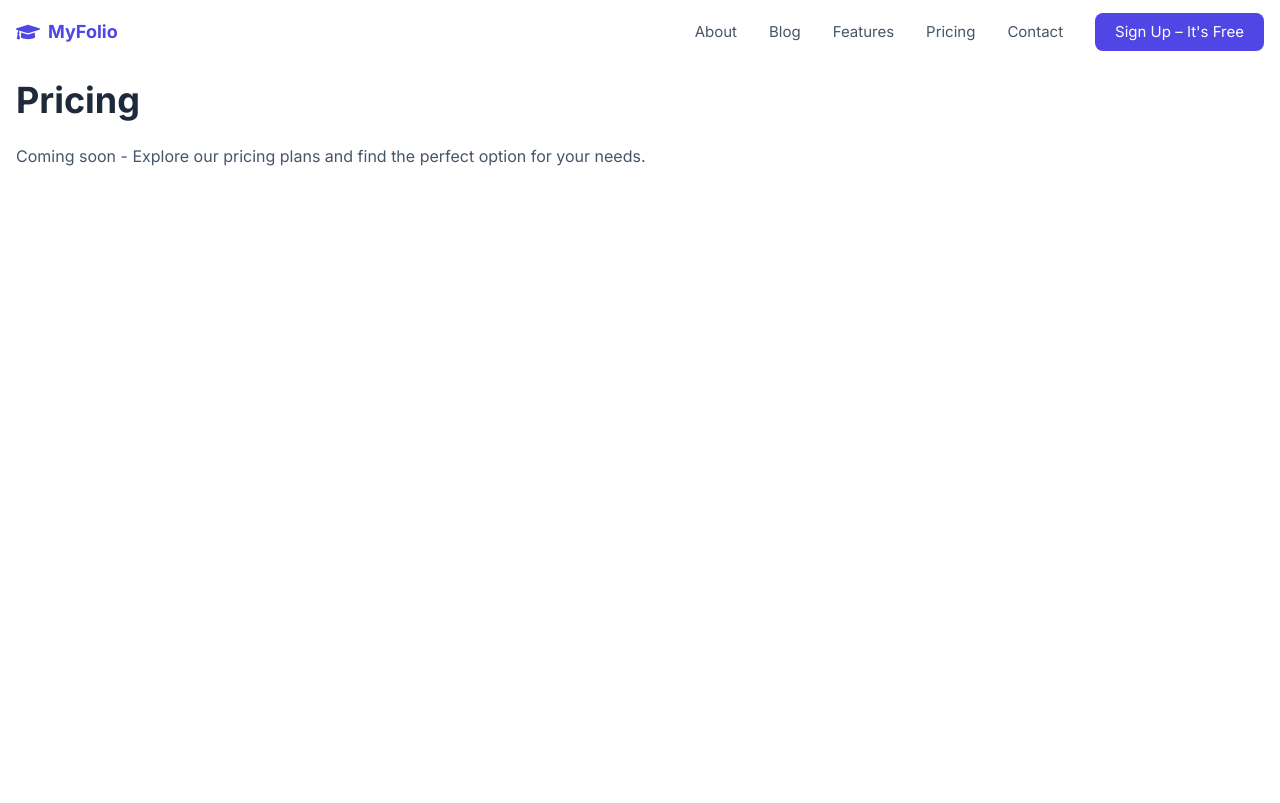
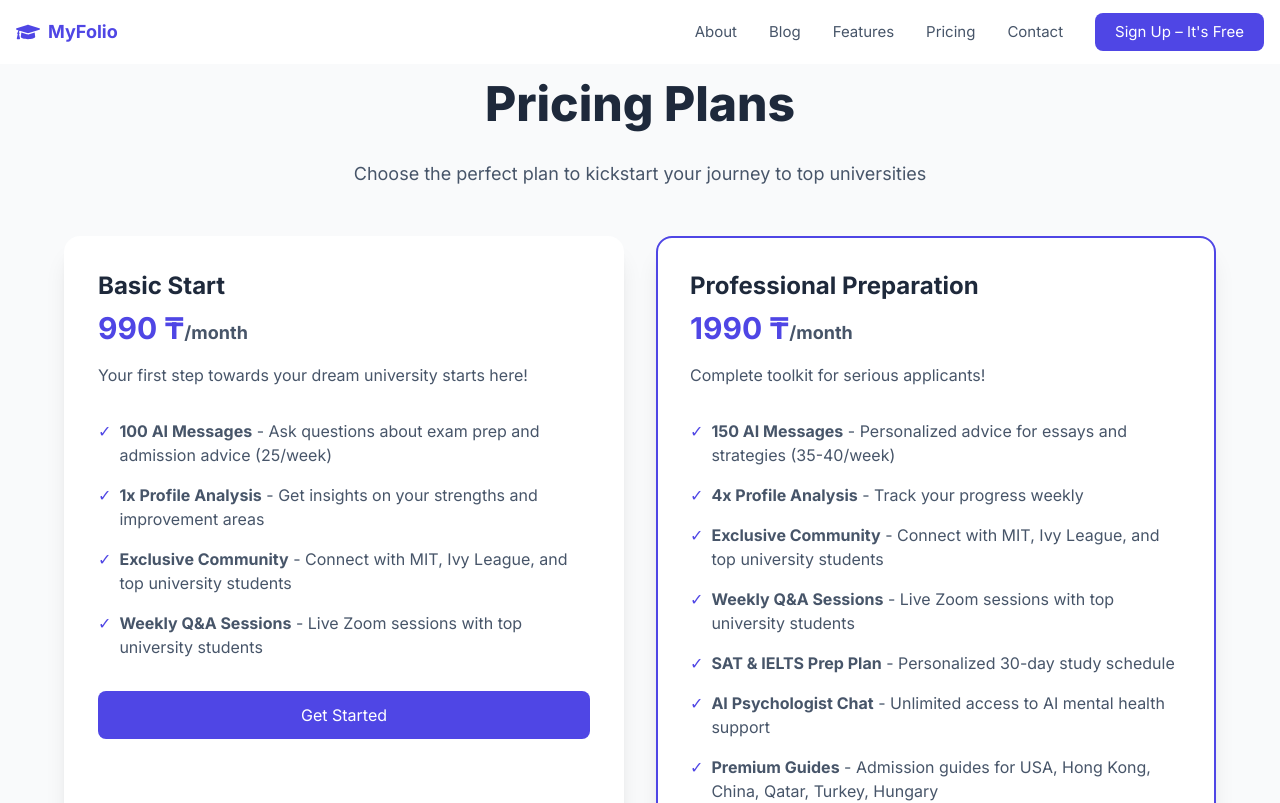
Before and after one commit to amiroesh1/myfolio_final, a Next.js app: page /pricing in a window 1280 px wide. Shown: the top 803 px of the page. Built offline with nearby package versions, Linux system fonts and the light colour scheme.

Commit message:
Update page.tsx

```diff
--- a/app/pricing/page.tsx
+++ b/app/pricing/page.tsx
@@ -1,10 +1,104 @@
+"use client";
+
 export default function Pricing() {
   return (
-    <div className="container mx-auto px-4 py-20">
-      <h1 className="text-4xl font-bold text-[#1E293B] mb-6">Pricing</h1>
-      <p className="text-[#475569] max-w-3xl">
-        Coming soon - Explore our pricing plans and find the perfect option for your needs.
+    <div className="container mx-auto px-4 py-20 bg-gray-50">
+      <h1 className="text-5xl font-extrabold text-[#1E293B] mb-8 text-center">Pricing Plans</h1>
+      <p className="text-[#475569] max-w-2xl mx-auto text-center text-lg mb-12">
+        Choose the perfect plan to kickstart your journey to top universities
       </p>
+
+      <div className="grid md:grid-cols-2 gap-8 max-w-6xl mx-auto">
+        {/* Basic Plan */}
+        <div className="bg-white rounded-2xl shadow-xl p-8 border-2 border-transparent hover:border-[#4F46E5] transition-all">
+          <div className="mb-8">
+            <h2 className="text-2xl font-bold text-[#1E293B] mb-2">Basic Start</h2>
+            <div className="text-3xl font-bold text-[#4F46E5] mb-4">
+              990 ₸<span className="text-lg text-[#475569]">/month</span>
+            </div>
+            <p className="text-[#475569]">Your first step towards your dream university starts here!</p>
+          </div>
+
+          <ul className="space-y-4 mb-8">
+            <li className="flex items-start">
+              <span className="text-[#4F46E5] mr-2">✓</span>
+              <span className="text-[#475569]"><strong>100 AI Messages</strong> - Ask questions about exam prep and admission advice (25/week)</span>
+            </li>
+            <li className="flex items-start">
+              <span className="text-[#4F46E5] mr-2">✓</span>
+              <span className="text-[#475569]"><strong>1x Profile Analysis</strong> - Get insights on your strengths and improvement areas</span>
+            </li>
+            <li className="flex items-start">
+              <span className="text-[#4F46E5] mr-2">✓</span>
+              <span className="text-[#475569]"><strong>Exclusive Community</strong> - Connect with MIT, Ivy League, and top university students</span>
+            </li>
+            <li className="flex items-start">
+              <span className="text-[#4F46E5] mr-2">✓</span>
+              <span className="text-[#475569]"><strong>Weekly Q&A Sessions</strong> - Live Zoom sessions with top university students</span>
+            </li>
+          </ul>
+
+          <a
+            href="https://t.me/sun_ansarito"
+            target="_blank"
+            rel="noopener noreferrer"
+            className="block w-full text-center bg-[#4F46E5] text-white py-3 rounded-lg hover:bg-[#4338CA] transition-colors"
+          >
+            Get Started
+          </a>
+        </div>
+
+        {/* Professional Plan */}
+        <div className="bg-white rounded-2xl shadow-xl p-8 border-2 border-[#4F46E5]">
+          <div className="mb-8">
+            <h2 className="text-2xl font-bold text-[#1E293B] mb-2">Professional Preparation</h2>
+            <div className="text-3xl font-bold text-[#4F46E5] mb-4">
+              1990 ₸<span className="text-lg text-[#475569]">/month</span>
+            </div>
+            <p className="text-[#475569]">Complete toolkit for serious applicants!</p>
+          </div>
+
+          <ul className="space-y-4 mb-8">
+            <li className="flex items-start">
+              <span className="text-[#4F46E5] mr-2">✓</span>
+              <span className="text-[#475569]"><strong>150 AI Messages</strong> - Personalized advice for essays and strategies (35-40/week)</span>
+            </li>
+            <li className="flex items-start">
+              <span className="text-[#4F46E5] mr-2">✓</span>
+              <span className="text-[#475569]"><strong>4x Profile Analysis</strong> - Track your progress weekly</span>
+            </li>
+            <li className="flex items-start">
+              <span className="text-[#4F46E5] mr-2">✓</span>
+              <span className="text-[#475569]"><strong>Exclusive Community</strong> - Connect with MIT, Ivy League, and top university students</span>
+            </li>
+            <li className="flex items-start">
+              <span className="text-[#4F46E5] mr-2">✓</span>
+              <span className="text-[#475569]"><strong>Weekly Q&A Sessions</strong> - Live Zoom sessions with top university students</span>
+            </li>
+            <li className="flex items-start">
+              <span className="text-[#4F46E5] mr-2">✓</span>
+              <span className="text-[#475569]"><strong>SAT & IELTS Prep Plan</strong> - Personalized 30-day study schedule</span>
+            </li>
+            <li className="flex items-start">
+              <span className="text-[#4F46E5] mr-2">✓</span>
+              <span className="text-[#475569]"><strong>AI Psychologist Chat</strong> - Unlimited access to AI mental health support</span>
+            </li>
+            <li className="flex items-start">
+              <span className="text-[#4F46E5] mr-2">✓</span>
+              <span className="text-[#475569]"><strong>Premium Guides</strong> - Admission guides for USA, Hong Kong, China, Qatar, Turkey, Hungary</span>
+            </li>
+          </ul>
+
+          <a
+            href="https://t.me/sun_ansarito"
+            target="_blank"
+            rel="noopener noreferrer"
+            className="block w-full text-center bg-[#4F46E5] text-white py-3 rounded-lg hover:bg-[#4338CA] transition-colors"
+          >
+            Buy Premium
+          </a>
+        </div>
+      </div>
     </div>
   )
 }
```
